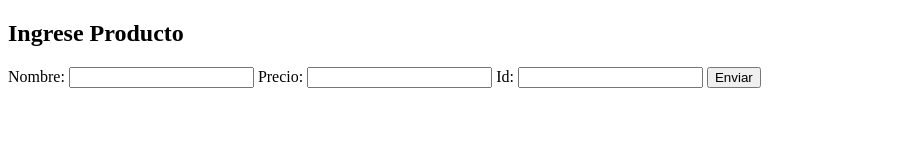
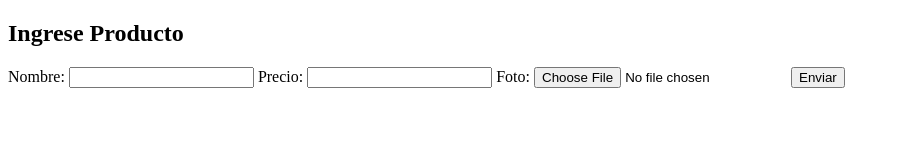
Before and after one commit to aguilerasofia/Backend_Aguilera, a website: page public/index.html in a window 1280 px wide. Shown: the whole page, without its empty margins (0-900 px from the left). Drawn offline with Linux system fonts and the light colour scheme.

Commit message:
desafio4

```diff
--- a/public/index.html
+++ b/public/index.html
@@ -8,10 +8,10 @@
 <body>
 
     <h2>Ingrese Producto</h2>
-    <form action="/mascotas/guardar" method="POST">
-        Nombre: <input type="text" name="nombre">
-        Precio: <input type="text" name="precio">
-        Id: <input type="text" name="id">
+    <form action="/products" method="POST">
+        Nombre: <input type="text" name="name">
+        Precio: <input type="text" name="price">
+        Foto: <input type="file" name="thumbnail">
         <button>Enviar</button>
     </form>
 
```
Also changed, not shown: src/containers/index.js (+9 -3 lines), src/routes/products.js (line endings or trailing spaces).
